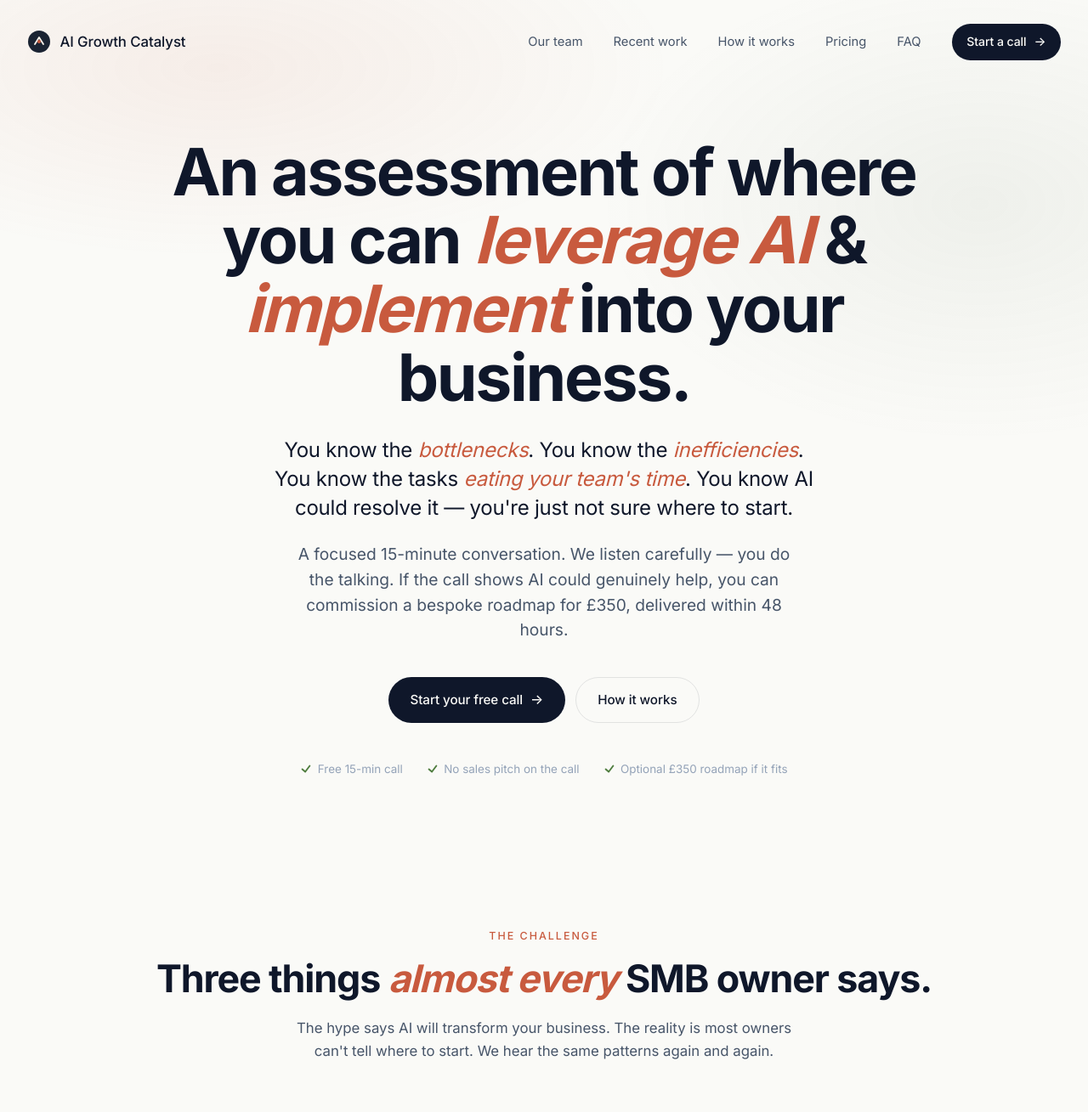
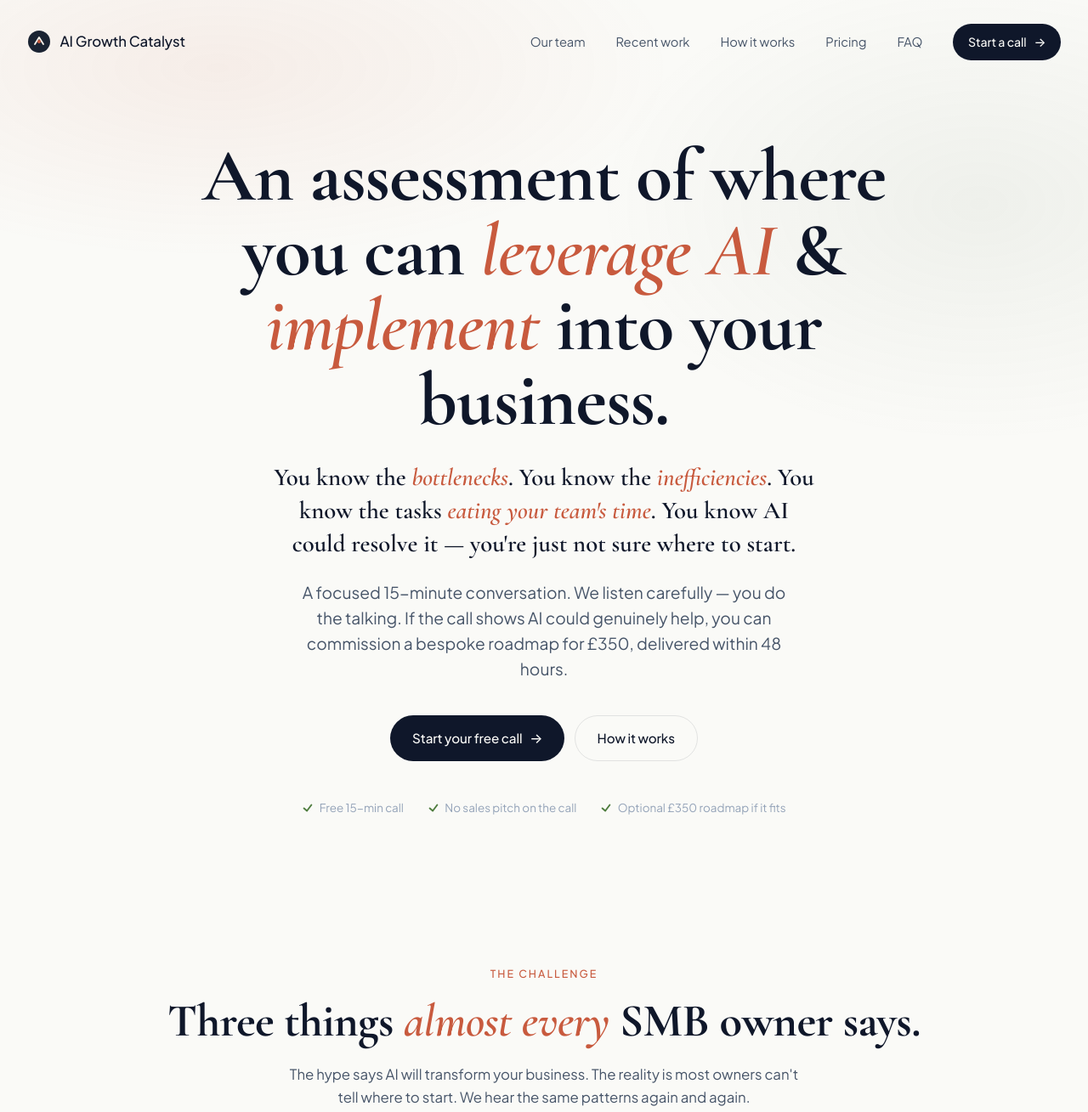
Before and after one commit to Jakes1988Doc/AI-discovery, a website: page index.html in a window 1280 px wide. Shown: the top 1309 px of the page at 85% size. Drawn offline with nearby package versions, Linux system fonts and the light colour scheme.

Commit message:
Update index.html

```diff
--- a/index.html
+++ b/index.html
@@ -11,7 +11,7 @@
 <link rel="alternate icon" href="favicon.svg" />
 <link rel="preconnect" href="https://fonts.googleapis.com">
 <link rel="preconnect" href="https://fonts.gstatic.com" crossorigin>
-<link href="https://fonts.googleapis.com/css2?family=Inter:wght@400;500;600;700&display=swap" rel="stylesheet">
+<link href="https://fonts.googleapis.com/css2?family=Cormorant+Garamond:ital,wght@0,600;0,700;1,400;1,600&family=Plus+Jakarta+Sans:wght@300;400;500;600&display=swap" rel="stylesheet">
 
 <style>
   :root {
@@ -36,7 +36,7 @@
   body {
     background: var(--cream);
     color: var(--ink);
-    font-family: 'Inter', -apple-system, BlinkMacSystemFont, system-ui, sans-serif;
+    font-family: 'Plus Jakarta Sans', -apple-system, BlinkMacSystemFont, system-ui, sans-serif;
     line-height: 1.6;
     -webkit-font-smoothing: antialiased;
     -moz-osx-font-smoothing: grayscale;
@@ -170,10 +170,11 @@
   }
 
   h1 {
-    font-size: clamp(2.4rem, 6vw, 4.8rem);
+    font-family: 'Cormorant Garamond', Georgia, serif;
+    font-size: clamp(2.8rem, 7vw, 5.5rem);
     font-weight: 700;
-    line-height: 1.05;
-    letter-spacing: -0.03em;
+    line-height: 1.0;
+    letter-spacing: -0.01em;
     margin-bottom: 1.75rem;
     animation: fadeInUp 0.9s cubic-bezier(0.16, 1, 0.3, 1) 0.1s both;
   }
@@ -197,13 +198,14 @@
     transform: skewX(-3deg);
   }
   .hero-bridge {
-    font-size: clamp(1.15rem, 2.2vw, 1.5rem);
+    font-family: 'Cormorant Garamond', Georgia, serif;
+    font-size: clamp(1.35rem, 2.5vw, 1.8rem);
     color: var(--ink);
     max-width: 640px;
     margin: 0 auto 1.5rem;
-    line-height: 1.4;
-    font-weight: 400;
-    letter-spacing: -0.01em;
+    line-height: 1.35;
+    font-weight: 600;
+    letter-spacing: 0;
     animation: fadeInUp 0.95s cubic-bezier(0.16, 1, 0.3, 1) 0.15s both;
   }
   .hero-bridge em {
@@ -266,12 +268,13 @@
     margin-bottom: 1rem;
   }
   .section-title {
+    font-family: 'Cormorant Garamond', Georgia, serif;
     text-align: center;
-    font-size: clamp(1.85rem, 3.8vw, 2.8rem);
+    font-size: clamp(2.1rem, 4.5vw, 3.4rem);
     font-weight: 700;
-    letter-spacing: -0.025em;
+    letter-spacing: -0.01em;
     margin-bottom: 1.25rem;
-    line-height: 1.1;
+    line-height: 1.08;
   }
   .section-title em {
     font-style: italic;
```
